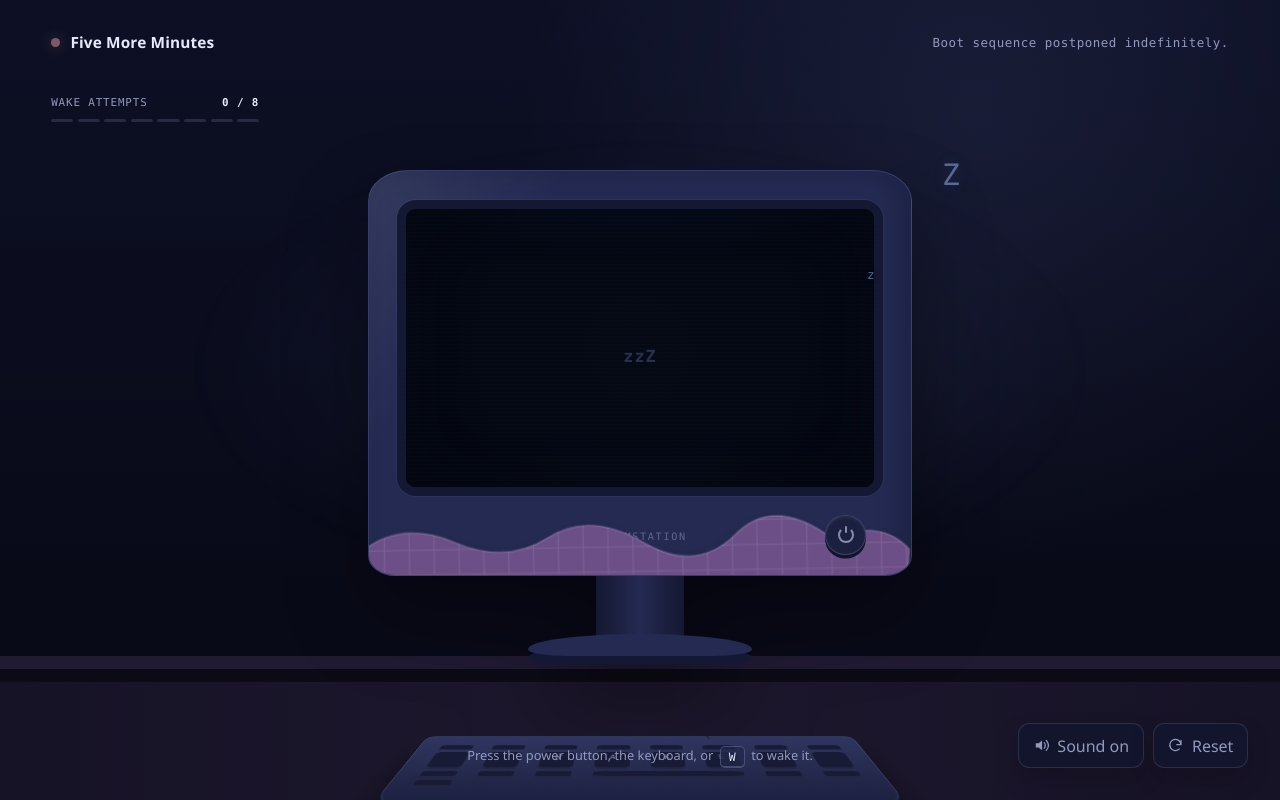
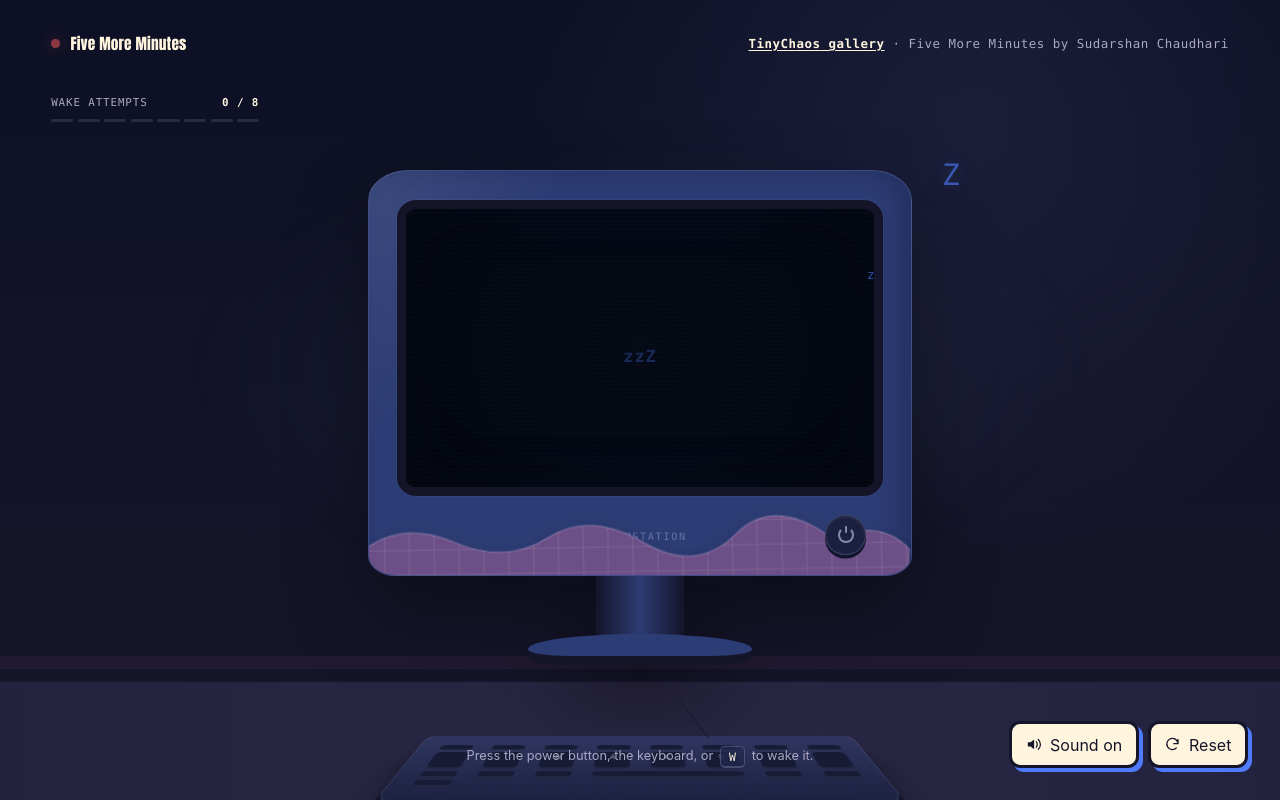
Before and after one commit to SUDARSHANCHAUDHARI/FiveMoreMinutes, a plain HTML site: page index.html in a window 1280 px wide. Drawn offline with Linux system fonts and the light colour scheme.

Commit message:
fix: align shared TinyChaos UI

```diff
--- a/index.html
+++ b/index.html
@@ -7,7 +7,7 @@
       name="description"
       content="A very sleepy desktop computer that needs eight attempts before it wakes up."
     />
-    <meta name="theme-color" content="#090a18" />
+    <meta name="theme-color" content="#15152a" />
     <title>Five More Minutes</title>
     <link rel="stylesheet" href="style.css" />
     <script src="script.js" defer></script>
@@ -19,7 +19,10 @@
           <span class="brand__status" aria-hidden="true"></span>
           <span>Five More Minutes</span>
         </a>
-        <p class="masthead__note">Boot sequence postponed indefinitely.</p>
+        <p class="masthead__note">
+          <a href="../TinyChaos/">TinyChaos gallery</a>
+          <span>· Five More Minutes by Sudarshan Chaudhari</span>
+        </p>
       </header>
 
       <section class="scene" id="computer" aria-labelledby="scene-title" tabindex="-1">
--- a/style.css
+++ b/style.css
@@ -1,22 +1,30 @@
 :root {
   color-scheme: dark;
-  --room: #090a18;
-  --room-soft: #11142b;
-  --case: #242a52;
-  --case-light: #343b6b;
-  --case-shadow: #151832;
+  --ink: #15152a;
+  --paper: #fff5df;
+  --coral: #ff5d5d;
+  --blue: #4f7cff;
+  --butter: #ffd166;
+  --mint: #58d6a9;
+  --lilac: #b695ff;
+  --room: var(--ink);
+  --room-soft: #24233f;
+  --case: #2c3c74;
+  --case-light: #3d5297;
+  --case-shadow: var(--ink);
   --screen: #030711;
-  --screen-blue: #8299d8;
+  --screen-blue: var(--blue);
   --blanket: #6c4f86;
-  --blanket-light: #8a69a5;
-  --awake: #9fffd1;
-  --awake-deep: #3bcf9b;
-  --warm: #f7cf87;
-  --text: #e7eafb;
-  --muted: #9299bd;
-  --desk: #171327;
-  --desk-edge: #0c0b15;
-  --display: ui-rounded, "SF Pro Rounded", "Segoe UI", system-ui, sans-serif;
+  --blanket-light: var(--lilac);
+  --awake: var(--mint);
+  --awake-deep: #2f9f78;
+  --warm: var(--butter);
+  --text: var(--paper);
+  --muted: #aaa8c4;
+  --desk: var(--room-soft);
+  --desk-edge: var(--ink);
+  --display: Impact, Haettenschweiler, "Arial Narrow Bold", "Franklin Gothic Condensed", sans-serif;
+  --body: Inter, ui-rounded, "SF Pro Rounded", "Segoe UI", sans-serif;
   --utility: "SFMono-Regular", Consolas, "Liberation Mono", monospace;
 }
 
@@ -25,21 +33,21 @@
 }
 
 html {
-  min-width: 320px;
+  min-width: 0;
   background: var(--room);
 }
 
 body {
-  min-width: 320px;
+  min-width: 0;
   min-height: 100vh;
   min-height: 100svh;
   margin: 0;
-  overflow-x: hidden;
+  overflow-x: clip;
   color: var(--text);
   background:
     radial-gradient(circle at 76% 14%, rgba(112, 126, 195, 0.12) 0, transparent 28rem),
     linear-gradient(180deg, #0d1025 0%, var(--room) 74%);
-  font-family: var(--display);
+  font-family: var(--body);
 }
 
 button,
@@ -54,7 +62,7 @@ button {
 button:focus-visible,
 a:focus-visible,
 .scene:focus-visible {
-  outline: 3px solid var(--awake);
+  outline: 4px solid var(--blue);
   outline-offset: 4px;
 }
 
@@ -95,6 +103,7 @@ a:focus-visible,
   align-items: center;
   gap: 0.65rem;
   color: var(--text);
+  font-family: var(--display);
   font-size: clamp(0.82rem, 1.5vw, 0.96rem);
   font-weight: 760;
   letter-spacing: 0.01em;
@@ -105,8 +114,8 @@ a:focus-visible,
   width: 0.55rem;
   height: 0.55rem;
   border-radius: 50%;
-  background: #e79a9a;
-  box-shadow: 0 0 0.8rem rgba(231, 154, 154, 0.58);
+  background: var(--coral);
+  box-shadow: 0 0 0.8rem rgb(255 93 93 / 58%);
   animation: status-breathe 3s ease-in-out infinite;
 }
 
@@ -116,6 +125,13 @@ a:focus-visible,
   font-family: var(--utility);
   font-size: clamp(0.65rem, 1.3vw, 0.78rem);
   letter-spacing: 0.04em;
+  text-align: right;
+}
+
+.masthead__note a {
+  color: var(--paper);
+  font-weight: 900;
+  text-underline-offset: 0.2em;
 }
 
 .scene {
@@ -640,20 +656,24 @@ kbd {
   align-items: center;
   gap: 0.5rem;
   padding: 0.65rem 0.85rem;
-  border: 1px solid rgba(163, 173, 216, 0.16);
+  color: var(--ink);
+  border: 3px solid var(--ink);
   border-radius: 0.7rem;
-  color: var(--muted);
-  background: rgba(19, 22, 46, 0.88);
-  box-shadow: 0 0.7rem 1.5rem rgba(0, 0, 0, 0.18);
-  backdrop-filter: blur(0.6rem);
+  background: var(--paper);
+  box-shadow: 4px 4px 0 var(--blue);
   cursor: pointer;
   transition: color 180ms ease, border-color 180ms ease, transform 180ms ease;
 }
 
 .control-button:hover {
-  border-color: rgba(159, 255, 209, 0.35);
-  color: var(--text);
+  color: var(--ink);
+  background: var(--butter);
   transform: translateY(-0.1rem);
+}
+
+.control-button:active {
+  box-shadow: 1px 1px 0 var(--ink);
+  transform: translateY(0.12rem);
 }
 
 .control-button svg {
@@ -892,7 +912,8 @@ kbd {
 
 @media (max-width: 760px) {
   .masthead__note {
-    display: none;
+    max-width: 10rem;
+    font-size: 0.62rem;
   }
 
   .attempt-panel {
@@ -949,6 +970,10 @@ kbd {
     font-size: 0.78rem;
   }
 
+  .masthead__note span {
+    display: block;
+  }
+
   .computer {
     width: 86vw;
   }
```
